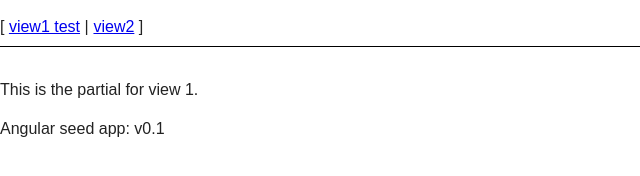
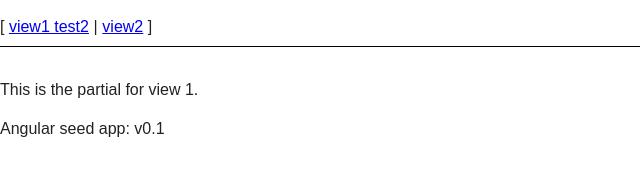
Before and after one commit to itikiryo/herokubtn-test, a website: page app/index.html in a window 1280 px wide. Shown: the full height of the page, 0-640 px from the left. Drawn offline with nearby package versions, Linux system fonts and the light colour scheme.

Commit message:
pr-test2

```diff
--- a/app/index.html
+++ b/app/index.html
@@ -16,7 +16,7 @@
 </head>
 <body>
   <ul class="menu">
-    <li><a href="#/view1">view1 test</a></li>
+    <li><a href="#/view1">view1 test2</a></li>
     <li><a href="#/view2">view2</a></li>
   </ul>
 
```
